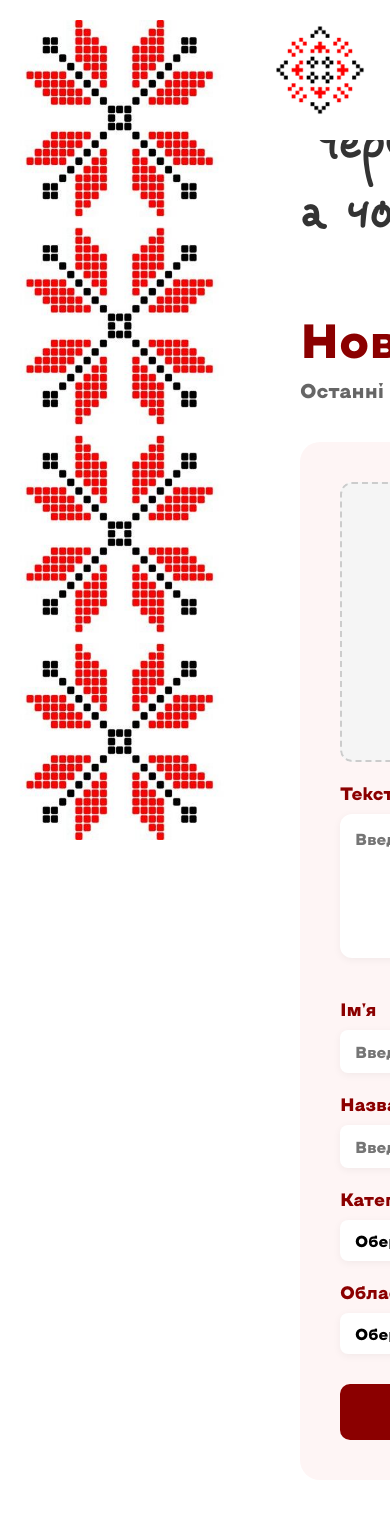
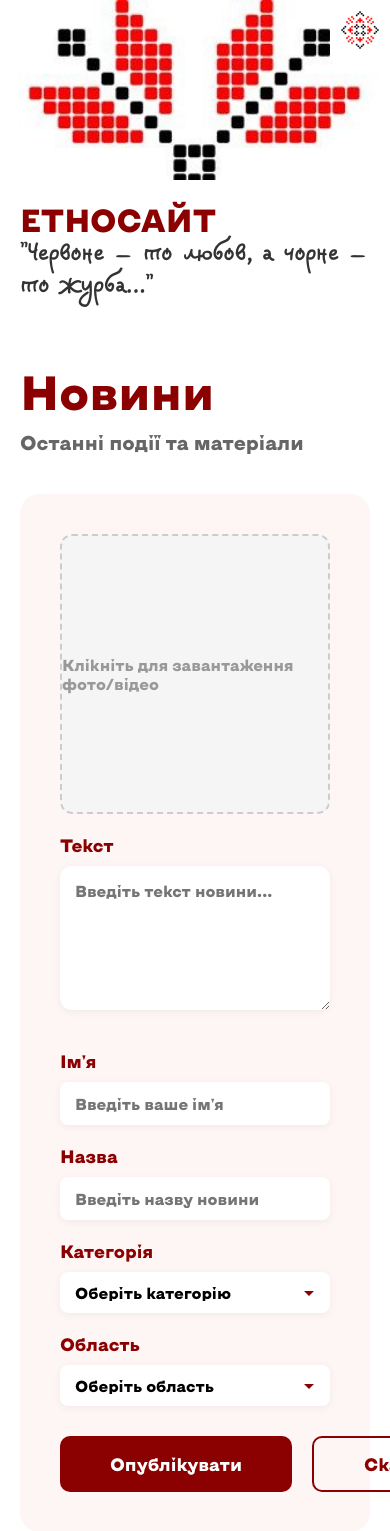
Before and after one commit to yuliiayakymiv/ethnosite_project, a Flask app: page /add in a window 390 px wide; the page is wider, and only the part inside the window is pictured. Shown: the top 1531 px of that part. Before the commit the page ends 1440 px from the top of that part, so only its background shows below. Run offline with Flask 3, Linux system fonts and the light colour scheme.

Commit message:
Change of fonts for the News page + adding styles

```diff
--- a/ETNOSITE/static/css/style.css
+++ b/ETNOSITE/static/css/style.css
@@ -1,8 +1,4 @@
-* {
-    margin: 0;
-    padding: 0;
-    box-sizing: border-box;
-}
+
 
 @font-face {
     font-family: 'Veles';
@@ -25,6 +21,12 @@
     font-style: normal;
 }
 
+
+* {
+    margin: 0;
+    padding: 0;
+    box-sizing: border-box;
+}
 
 body {
     font-family: 'Georgia', 'Times New Roman', serif;
@@ -346,3 +348,128 @@ h1 {
         flex: 1;
     }
 }
+
+@media (max-width: 768px) {
+    .page-container {
+        flex-direction: column;  /* вертикально */
+    }
+
+    .left-panel {
+        width: 100%;
+        padding: 0;
+    }
+
+    .vyshyvka {
+        width: 100%;   /* на всю ширину */
+        height: 180px; /* низька горизонтальна смуга */
+        object-fit: cover;
+        object-position: top;
+    }
+
+    .right-panel {
+        width: 100%;
+        padding: 20px;
+    }
+
+    h1 {
+        font-size: 32px;
+    }
+
+    .motto {
+        font-size: 20px;
+    }
+
+    .buttons {
+        flex-direction: column;
+        gap: 20px;
+        margin-top: 30px;
+    }
+
+    .btn {
+        font-size: 22px;
+        padding: 15px 30px;
+        text-align: center;
+    }
+
+    .corner-image {
+        width: 60px;
+        height: 60px;
+    }
+}
+
+.news-list {
+    display: flex;
+    flex-direction: column;
+    gap: 20px;
+    margin-top: 20px;
+}
+
+.news-card {
+    display: flex;
+    gap: 20px;
+    font-family: 'KyivType';
+    border: 1px solid #ddd;
+    padding: 20px;
+    border-radius: 12px;
+    background-color: #fef5f5;
+    align-items: flex-start;
+}
+
+.news-photo {
+    width: 200px;
+    height: 150px;
+    object-fit: cover;
+    border-radius: 8px;
+    flex-shrink: 0;
+}
+
+.news-content {
+    flex: 1;
+}
+
+.news-title {
+    font-size: 24px;
+    font-family: 'KyivType';
+    color: #8b0000;
+    margin-bottom: 10px;
+}
+
+.news-meta {
+    font-size: 14px;
+    font-family: 'KyivType';
+    color: #666;
+    margin-bottom: 5px;
+}
+
+.news-text {
+    margin-top: 10px;
+    font-family: 'KyivType';
+    font-size: 16px;
+    line-height: 1.6;
+    color: #333;
+}
+.page-title {
+    font-family: 'KyivType';
+}
+.page-subtitle {
+    font-family: 'KyivType';
+}
+.no-news {
+    color: #999;
+    font-size: 18px;
+    font-family: 'KyivType';
+    text-align: center;
+    margin-top: 40px;
+}
+
+/* Адаптив для телефону */
+@media (max-width: 768px) {
+    .news-card {
+        flex-direction: column;
+    }
+
+    .news-photo {
+        width: 100%;
+        height: 200px;
+    }
+}
```
Also changed, not shown: ETNOSITE/templates/news.html (+11 -11 lines).
